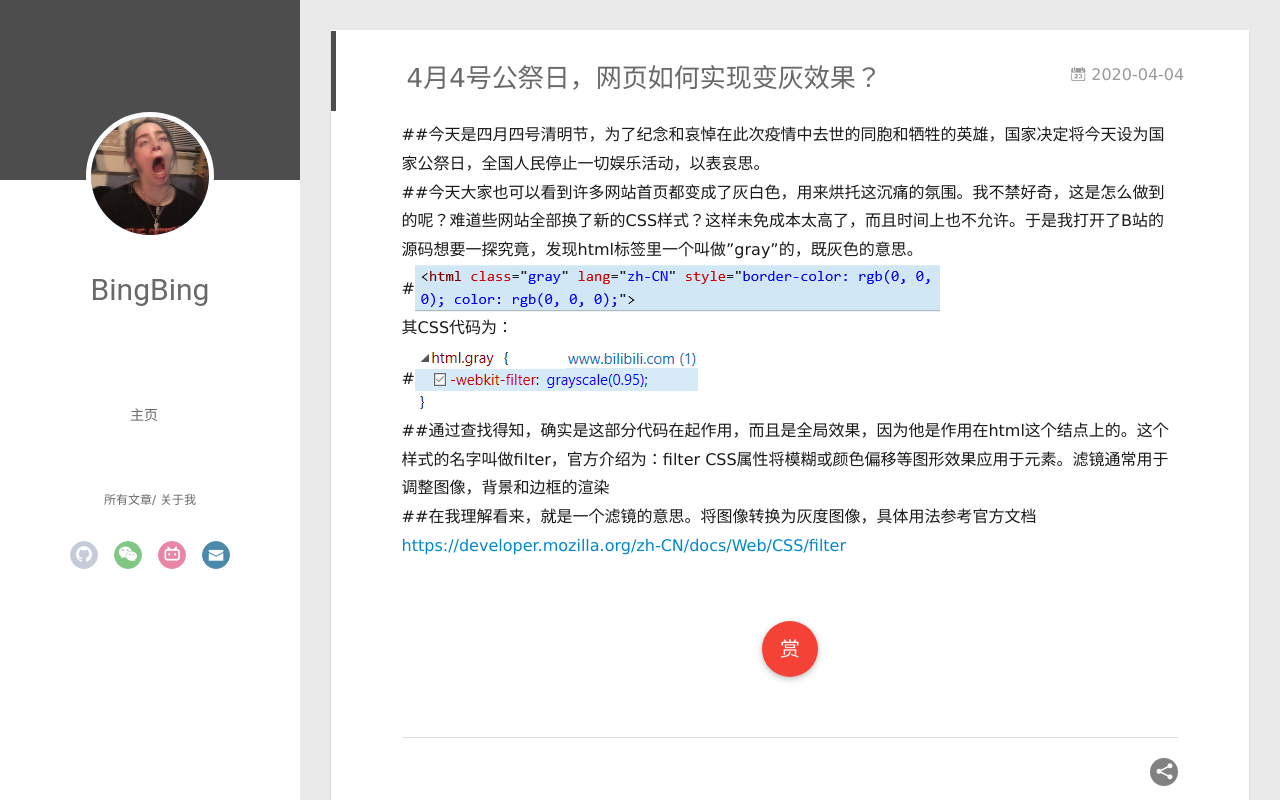
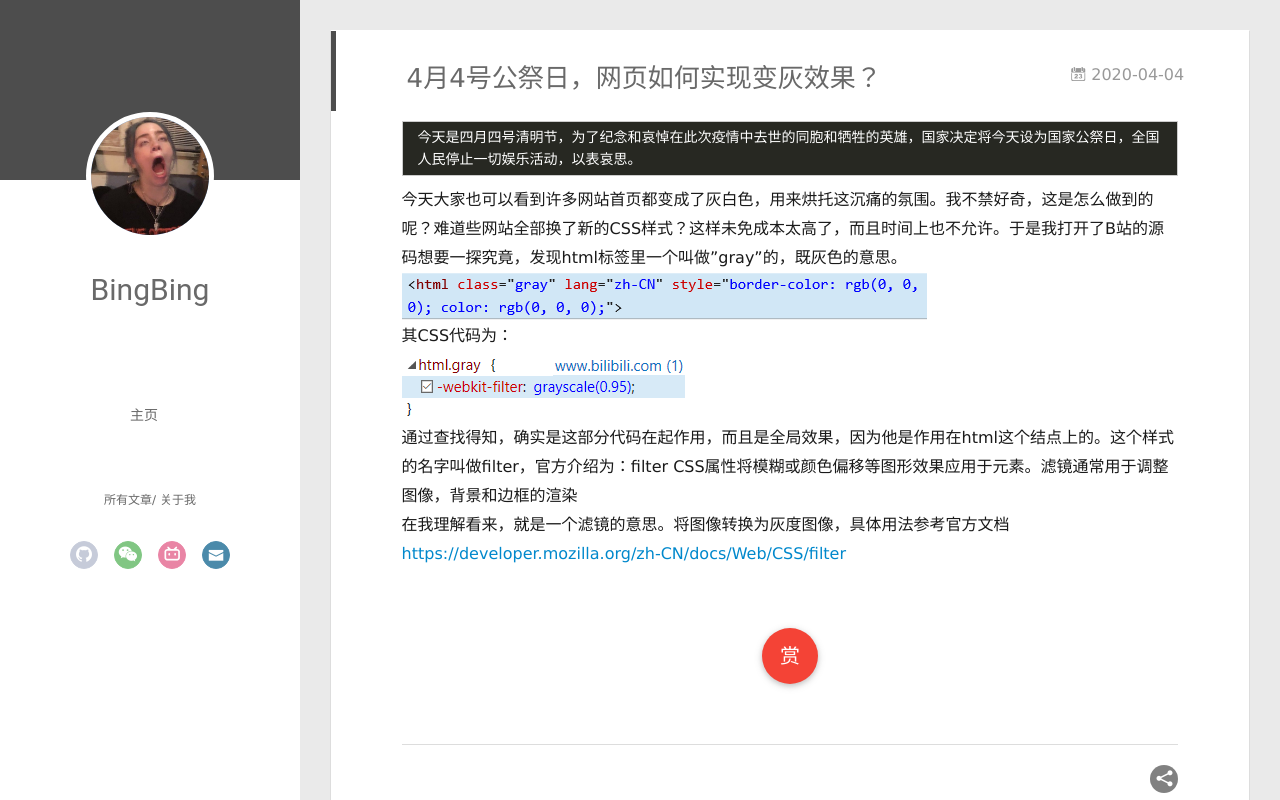
Before and after one commit to BingBing2333/BingBing233.github.io, a plain HTML site: page 2020/04/04/4月4号公祭日，网页如何实现变灰效果？/index.html in a window 1280 px wide. Drawn offline with Linux system fonts and the light colour scheme.

Commit message:
Site updated: 2020-04-04 21:34:32

```diff
--- a/2020/04/04/4月4号公祭日，网页如何实现变灰效果？/index.html
+++ b/2020/04/04/4月4号公祭日，网页如何实现变灰效果？/index.html
@@ -8,17 +8,17 @@
   <link rel="dns-prefetch" href="http://yoursite.com">
   <title>4月4号公祭日，网页如何实现变灰效果？ | 刘饼饼的Blog</title>
   <meta name="viewport" content="width=device-width, initial-scale=1, maximum-scale=1">
-  <meta name="description" content="##今天是四月四号清明节，为了纪念和哀悼在此次疫情中去世的同胞和牺牲的英雄，国家决定将今天设为国家公祭日，全国人民停止一切娱乐活动，以表哀思。 ##今天大家也可以看到许多网站首页都变成了灰白色，用来烘托这沉痛的氛围。我不禁好奇，这是怎么做到的呢？难道些网站全部换了新的CSS样式？这样未免成本太高了，而且时间上也不允许。于是我打开了B站的源码想要一探究竟，发现html标签里一个叫做”gray”的，">
+  <meta name="description" content="今天是四月四号清明节，为了纪念和哀悼在此次疫情中去世的同胞和牺牲的英雄，国家决定将今天设为国家公祭日，全国人民停止一切娱乐活动，以表哀思。 今天大家也可以看到许多网站首页都变成了灰白色，用来烘托这沉痛的氛围。我不禁好奇，这是怎么做到的呢？难道些网站全部换了新的CSS样式？这样未免成本太高了，而且时间上也不允许。于是我打开了B站的源码想要一探究竟，发现html标签里一个叫做”gray”的，既灰色的意">
 <meta property="og:type" content="article">
 <meta property="og:title" content="4月4号公祭日，网页如何实现变灰效果？">
 <meta property="og:url" content="http://yoursite.com/2020/04/04/4%E6%9C%884%E5%8F%B7%E5%85%AC%E7%A5%AD%E6%97%A5%EF%BC%8C%E7%BD%91%E9%A1%B5%E5%A6%82%E4%BD%95%E5%AE%9E%E7%8E%B0%E5%8F%98%E7%81%B0%E6%95%88%E6%9E%9C%EF%BC%9F/index.html">
 <meta property="og:site_name" content="刘饼饼的Blog">
-<meta property="og:description" content="##今天是四月四号清明节，为了纪念和哀悼在此次疫情中去世的同胞和牺牲的英雄，国家决定将今天设为国家公祭日，全国人民停止一切娱乐活动，以表哀思。 ##今天大家也可以看到许多网站首页都变成了灰白色，用来烘托这沉痛的氛围。我不禁好奇，这是怎么做到的呢？难道些网站全部换了新的CSS样式？这样未免成本太高了，而且时间上也不允许。于是我打开了B站的源码想要一探究竟，发现html标签里一个叫做”gray”的，">
+<meta property="og:description" content="今天是四月四号清明节，为了纪念和哀悼在此次疫情中去世的同胞和牺牲的英雄，国家决定将今天设为国家公祭日，全国人民停止一切娱乐活动，以表哀思。 今天大家也可以看到许多网站首页都变成了灰白色，用来烘托这沉痛的氛围。我不禁好奇，这是怎么做到的呢？难道些网站全部换了新的CSS样式？这样未免成本太高了，而且时间上也不允许。于是我打开了B站的源码想要一探究竟，发现html标签里一个叫做”gray”的，既灰色的意">
 <meta property="og:locale" content="zh_CN">
 <meta property="og:image" content="http://yoursite.com/images/bilibili.png">
 <meta property="og:image" content="http://yoursite.com/images/bilibili2.png">
 <meta property="article:published_time" content="2020-04-04T12:48:35.000Z">
-<meta property="article:modified_time" content="2020-04-04T13:25:53.830Z">
+<meta property="article:modified_time" content="2020-04-04T13:33:53.239Z">
 <meta property="article:author" content="BingBing">
 <meta name="twitter:card" content="summary">
 <meta name="twitter:image" content="http://yoursite.com/images/bilibili.png">
@@ -169,7 +169,7 @@
 
     <div class="article-entry" itemprop="articleBody">
 
-        <p> ##今天是四月四号清明节，为了纪念和哀悼在此次疫情中去世的同胞和牺牲的英雄，国家决定将今天设为国家公祭日，全国人民停止一切娱乐活动，以表哀思。<br> ##今天大家也可以看到许多网站首页都变成了灰白色，用来烘托这沉痛的氛围。我不禁好奇，这是怎么做到的呢？难道些网站全部换了新的CSS样式？这样未免成本太高了，而且时间上也不允许。于是我打开了B站的源码想要一探究竟，发现html标签里一个叫做”gray”的，既灰色的意思。<br>  #<img src="/images/bilibili.png" alt=""><br>其CSS代码为：<br>  #<img src="/images/bilibili2.png" alt=""><br>##通过查找得知，确实是这部分代码在起作用，而且是全局效果，因为他是作用在html这个结点上的。这个样式的名字叫做filter，官方介绍为：filter CSS属性将模糊或颜色偏移等图形效果应用于元素。滤镜通常用于调整图像，背景和边框的渲染<br>##在我理解看来，就是一个滤镜的意思。将图像转换为灰度图像，具体用法参考官方文档<a href="https://developer.mozilla.org/zh-CN/docs/Web/CSS/filter" target="_blank" rel="noopener">https://developer.mozilla.org/zh-CN/docs/Web/CSS/filter</a></p>
+        <pre><code>今天是四月四号清明节，为了纪念和哀悼在此次疫情中去世的同胞和牺牲的英雄，国家决定将今天设为国家公祭日，全国人民停止一切娱乐活动，以表哀思。</code></pre><p> 今天大家也可以看到许多网站首页都变成了灰白色，用来烘托这沉痛的氛围。我不禁好奇，这是怎么做到的呢？难道些网站全部换了新的CSS样式？这样未免成本太高了，而且时间上也不允许。于是我打开了B站的源码想要一探究竟，发现html标签里一个叫做”gray”的，既灰色的意思。<br>  <img src="/images/bilibili.png" alt=""><br>其CSS代码为：<br>  <img src="/images/bilibili2.png" alt=""><br>通过查找得知，确实是这部分代码在起作用，而且是全局效果，因为他是作用在html这个结点上的。这个样式的名字叫做filter，官方介绍为：filter CSS属性将模糊或颜色偏移等图形效果应用于元素。滤镜通常用于调整图像，背景和边框的渲染<br>在我理解看来，就是一个滤镜的意思。将图像转换为灰度图像，具体用法参考官方文档<a href="https://developer.mozilla.org/zh-CN/docs/Web/CSS/filter" target="_blank" rel="noopener">https://developer.mozilla.org/zh-CN/docs/Web/CSS/filter</a></p>
 
 
 
```
Also changed, not shown: index.html (+1 -1 lines).
